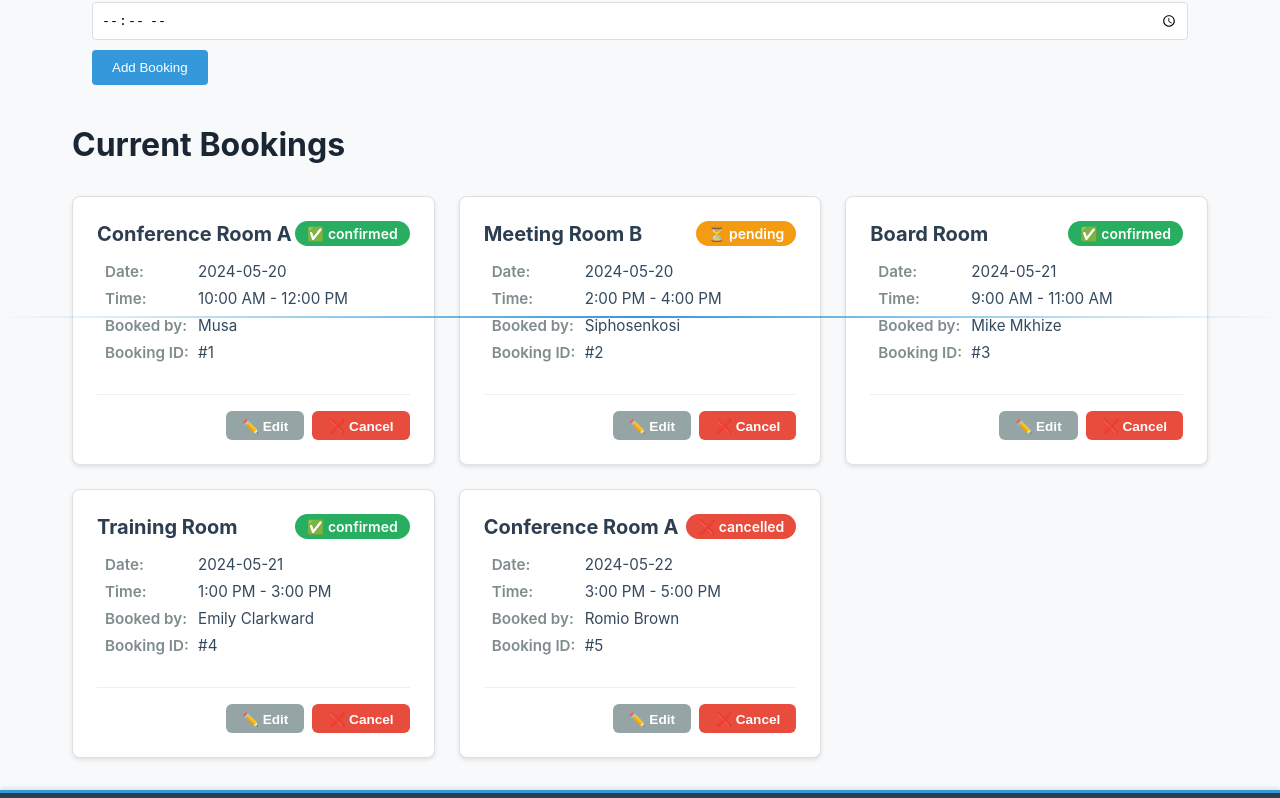
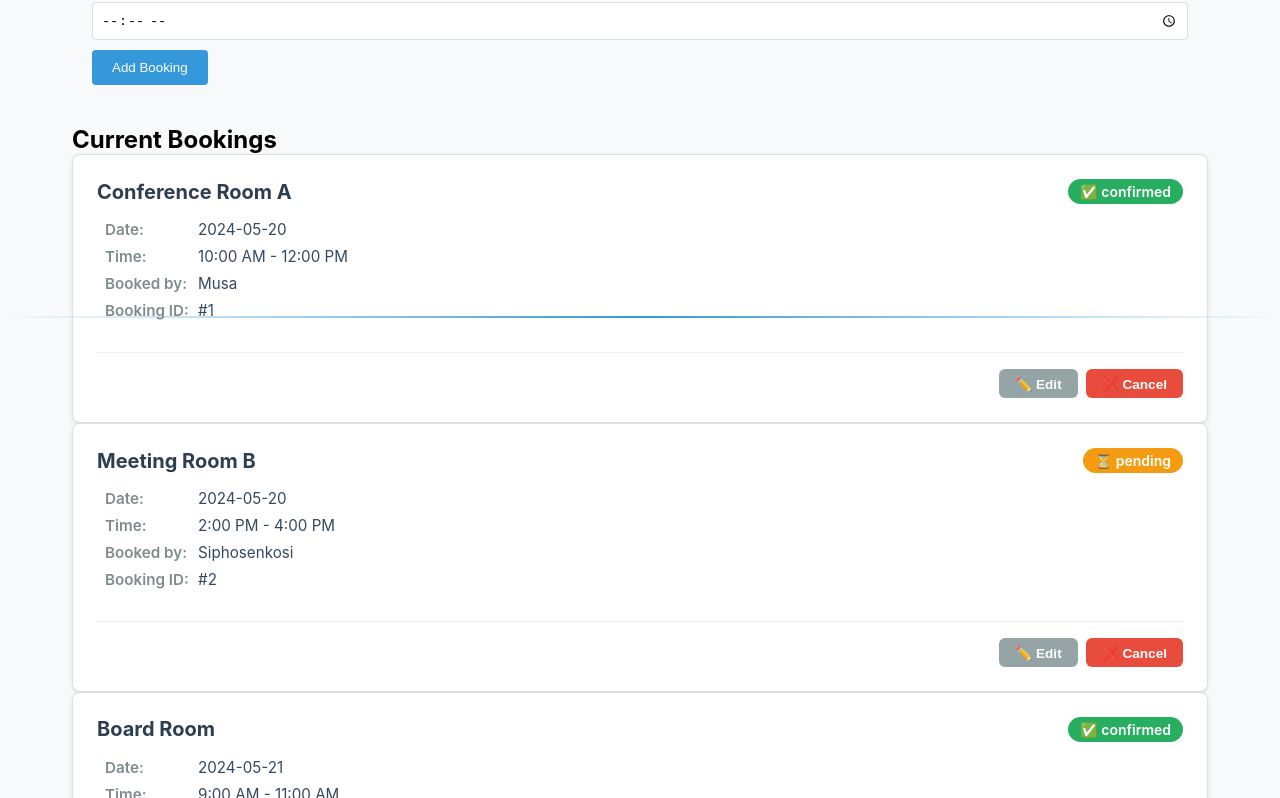
Before and after one commit to mphosiphosenkosi-collab/Conference-Booking-Domain, a React (Vite) app in the folder conference-booking-frontend/: page / in a window 1280 px wide. Shown: the part 482-1280 px from the top of the page. Built offline with nearby package versions, Linux system fonts and the light colour scheme.

Commit message:
refactor: update BookingList to receive bookings prop
- Accept bookings as props instead of using mockData directly
- Render bookings from parent state
- Maintain same display logic

Requirement 1: State passed down via props ✅

```diff
--- a/conference-booking-frontend/src/components/BookingCard/BookingList.jsx
+++ b/conference-booking-frontend/src/components/BookingCard/BookingList.jsx
@@ -1,23 +1,15 @@
+// src/components/BookingCard/BookingList.jsx
 import BookingCard from './BookingCard';
-import mockBookings from '../../data/mockData';
-import './BookingList.css';
 
-function BookingList() {
-  // Handler functions moved here
-  const handleEdit = (bookingId) => {
-    alert(`Edit booking #${bookingId}`);
-  };
-
-  const handleCancel = (bookingId) => {
-    alert(`Cancel booking #${bookingId}`);
-  };
-
+function BookingList({ bookings }) {  // receives props from App.jsx - Assign 1.2
   return (
-    <div className="booking-list">
-      <h1>Current Bookings</h1>
-
+    <div>
+      <h2>Current Bookings</h2>
+      {bookings.length === 0 ? (
+        <p>No bookings yet. Add your first booking above!</p>
+      ) : (
         <div className="bookings-grid">
-        {mockBookings.map(booking => (
+          {bookings.map(booking => (
             <BookingCard
               key={booking.id}
               id={booking.id}
@@ -27,11 +19,10 @@ function BookingList() {
               endTime={booking.endTime}
               userName={booking.userName}
               status={booking.status}
-            onEdit={handleEdit}
-            onCancel={handleCancel}
             />
           ))}
         </div>
+      )}
     </div>
   );
 }
```
Lines whose indentation alone changed are shown as unchanged.
